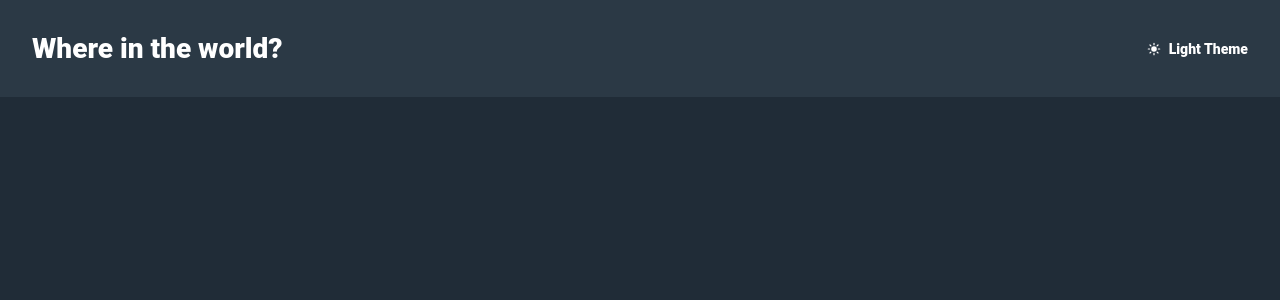
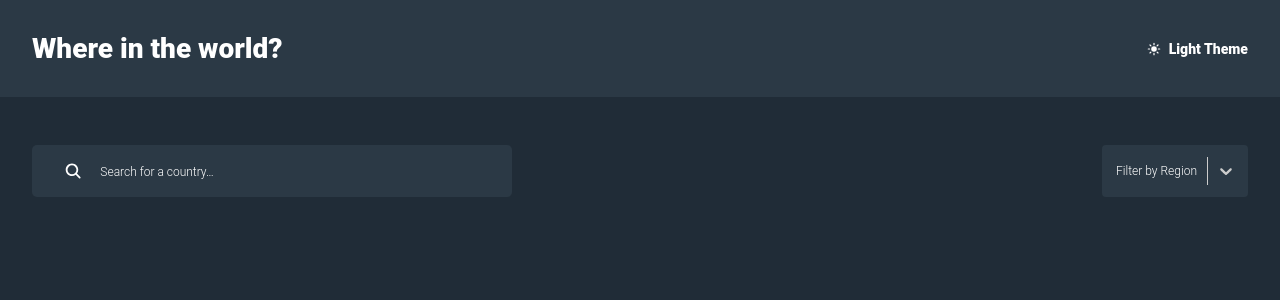
Before and after one commit to sshvasi/countries-api-app, a React (Create React App) app: page / in a window 1280 px wide. Shown: the top 300 px of the page. Built offline with nearby package versions, Linux system fonts and the light colour scheme.

Commit message:
Fix box shadows

```diff
--- /dev/null
+++ b/src/App.jsx
@@ -0,0 +1,18 @@
+import Controls from './components/Controls';
+import Header from './components/Header';
+import Main from './components/Main';
+import { GlobalStyle } from './GlobalStyles';
+
+const App = () => {
+    return (
+        <>
+            <GlobalStyle />
+            <Header />
+            <Main>
+                <Controls />
+            </Main>
+        </>
+    );
+};
+
+export default App;
--- a/src/GlobalStyles.js
+++ b/src/GlobalStyles.js
@@ -17,19 +17,24 @@
         --fw-semi-bold: 600;
         --fw-bold: 800;
 
-        --radii: 0.5rem;
+        --radii: 5px;
     }
 
     body[data-theme='dark'] {
         --colors-bg: hsl(207, 26%, 17%);
         --colors-text: hsl(0, 0%, 100%);
         --colors-elements: hsl(209, 23%, 22%);
+        --colors-placeholder: hsl(0, 0%, 100%);
+        --color-search: hsl(0, 0%, 100%);
     }
     body[data-theme='light'] {
         --colors-bg: hsl(0, 0%, 98%);
         --colors-text: hsl(200, 15%, 8%);
         --colors-elements: hsl(0, 0%, 100%);
         --colors-input: hsl(0, 0%, 52%);
+        --colors-shadow: 1px 1px 5px #f2f2f2;
+        --colors-placeholder: #c4c4c4;
+        --colors-search: #b2b2b2;
     }
 
     body {
--- a/src/components/Header.jsx
+++ b/src/components/Header.jsx
@@ -1,10 +1,11 @@
 import styled from 'styled-components';
 import { useEffect, useState } from 'react';
-import { IoMoon, IoMoonOutline, IoSunny } from 'react-icons/io5';
+import { IoMoon, IoSunny } from 'react-icons/io5';
 import { Container } from './Container';
 
 const HeaderOuter = styled.header`
     background-color: var(--colors-elements);
+    box-shadow: var(--colors-shadow);
 `;
 
 const HeaderInner = styled.div`
--- a/src/index.js
+++ b/src/index.js
@@ -1,6 +1,6 @@
 import React from 'react';
 import ReactDOM from 'react-dom';
 
-import App from './App';
+import App from './App.jsx';
 
 ReactDOM.render(<App />, document.getElementById('root'));
```
